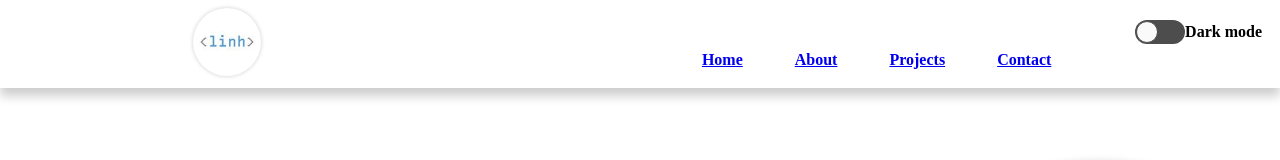
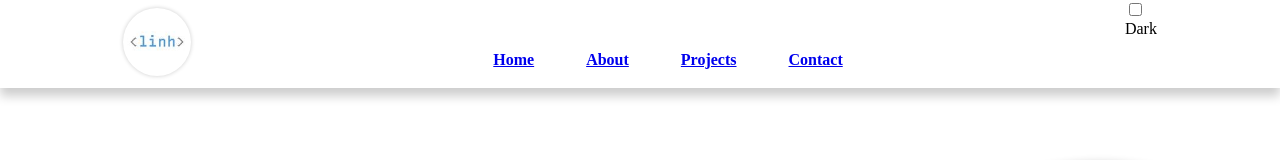
Before and after one commit to baolinh-dev/my-portfolio, a React (Create React App) app: page / in a window 1280 px wide. Shown: the top 160 px of the page. Built offline with nearby package versions, Linux system fonts and the light colour scheme; grey boxes are pictures that could not be loaded; the HTML template or start-up script is replaced by a standard one.

Commit message:
Darkmode extraction

```diff
--- a/src/App.js
+++ b/src/App.js
@@ -6,41 +6,19 @@ import Home from './components/Home';
 import About from './components/About';
 import Projects from './components/Projects';
 import Contact from './components/Contact';
-import DarkModeToggle from './components/DarkModeToggle';
+
 
 function App() {
-    const [isDarkMode, setIsDarkMode] = useState(false);
-    useEffect(() => {
-        AOS.init({ duration: 1000 });
-        const header = document.querySelector('#header');
-        const headerMobile = document.querySelector('.header-mobile');
-        const links = header.querySelectorAll('a');
-
-        if (isDarkMode) {
-            document.body.classList.add('dark');
-            header.classList.add('dark-header');
-            links.forEach((link) => {
-                link.classList.add('dark-header-link');
-            });
-        } else {
-            document.body.classList.remove('dark');
-            header.classList.remove('dark-header');
-            links.forEach((link) => {
-                link.classList.remove('dark-header-link');
-            });
-        }
-    }, [isDarkMode]);
+    AOS.init({ duration: 1000 });
 
 
 
-    function handleToggleClick() {
-        setIsDarkMode(!isDarkMode);
-    }
+
 
     return (
         <>
             <Header />
-            <DarkModeToggle onClick={handleToggleClick} />
+
             <Home />
             <About />
             <Projects />
--- a/src/components/DarkModeToggle/DarkModeToggle.module.scss
+++ /dev/null
@@ -1,12 +0,0 @@
-.dark-mode-toggle {
-    display: flex;
-    align-items: center;
-    position: fixed;
-    cursor: pointer;
-    top: 10px;
-    z-index: 9999;
-    right: 10px;
-    padding: 10px 8px;
-    border-radius: 12px;
-    font-weight: 600;
-}
--- a/src/components/DarkModeToggle/index.js
+++ /dev/null
@@ -1,34 +0,0 @@
-import React, { useState, useEffect } from 'react';
-import Button from '../Common/Button';
-import Toggle from 'react-toggle';
-import 'react-toggle/style.css';
-import classNames from 'classnames/bind';
-import styles from './DarkModeToggle.module.scss';
-
-const cx = classNames.bind(styles);
-
-function DarkModeToggle({ onClick }) {
-    const [isDarkMode, setIsDarkMode] = useState(localStorage.getItem('isDarkMode') === 'true' ? true : false);
-
-    useEffect(() => {
-        localStorage.setItem('isDarkMode', isDarkMode);
-    }, [isDarkMode]);
-
-    function handleToggleChange() {
-        setIsDarkMode(!isDarkMode);
-        onClick(!isDarkMode);
-    }
-
-    return (
-        <div className={cx('dark-mode-toggle')}>
-            <Toggle
-                defaultChecked={isDarkMode}
-                icons={false}
-                onChange={handleToggleChange}
-            />
-            <span className={cx('text')}>{isDarkMode ? 'Light mode' : 'Dark mode'}</span>
-        </div>
-    );
-}
-
-export default DarkModeToggle;
--- a/src/components/Header/index.js
+++ b/src/components/Header/index.js
@@ -1,3 +1,4 @@
+import Toggle from 'react-toggle';
 import { useEffect, useState } from 'react';
 import { animateScroll as scroll } from 'react-scroll';
 import { useMediaQuery } from 'react-responsive';
@@ -9,7 +10,8 @@ import { faBars } from '@fortawesome/free-solid-svg-icons';
 const cx = classNames.bind(styles);
 
 function Header() {
-    const isDarkMode = localStorage.getItem('isDarkMode') === 'true';
+
+    const [isDarkMode, setIsDarkMode] = useState(localStorage.getItem('isDarkMode') === 'true' ? true : false);
     const [activeSection, setActiveSection] = useState('home');
     const [homeElement, setHomeElement] = useState(null);
     const [aboutElement, setAboutElement] = useState(null);
@@ -21,7 +23,36 @@ function Header() {
 
     const handleNavToggle = () => {
         setIsNavOpen(!isNavOpen);
-      };
+    };
+
+
+    useEffect(() => {
+        localStorage.setItem('isDarkMode', isDarkMode);
+    }, [isDarkMode]);
+
+    useEffect(() => {
+        const header = document.querySelector('#header');
+        const links = header.querySelectorAll('a');
+
+        if (isDarkMode) {
+            document.body.classList.add('dark');
+            header.classList.add('dark-header');
+            links.forEach((link) => {
+                link.classList.add('dark-header-link');
+            });
+        } else {
+            document.body.classList.remove('dark');
+            header.classList.remove('dark-header');
+            links.forEach((link) => {
+                link.classList.remove('dark-header-link');
+            });
+        }
+    }, [isDarkMode]);
+
+    function handleToggleChange() {
+        setIsDarkMode(!isDarkMode);
+
+    }
 
     // Responsive
     const isPC = useMediaQuery({
@@ -154,11 +185,16 @@ function Header() {
                             </li>
                         </ul>
                     </nav>
+                    {/* Dark / Light Mode */}
+                    <div className={cx('dark-mode-toggle')}>
+                        <Toggle defaultChecked={isDarkMode} icons={false} onChange={handleToggleChange} />
+                        <span className={cx('text')}>{isDarkMode ? 'Light ' : 'Dark '}</span>
+                    </div>
                 </header>
             ) : (
                 <header id="header" className={cx('header-mobile')}>
                     <div className={cx('menu-mobile')}>
-                        <FontAwesomeIcon icon={faBars} onClick={handleNavToggle}/>
+                        <FontAwesomeIcon icon={faBars} onClick={handleNavToggle} />
                         <nav className={cx('nav', `nav ${isNavOpen ? 'nav-open' : ''}`)}>
                             <ul>
                                 <li>
```
